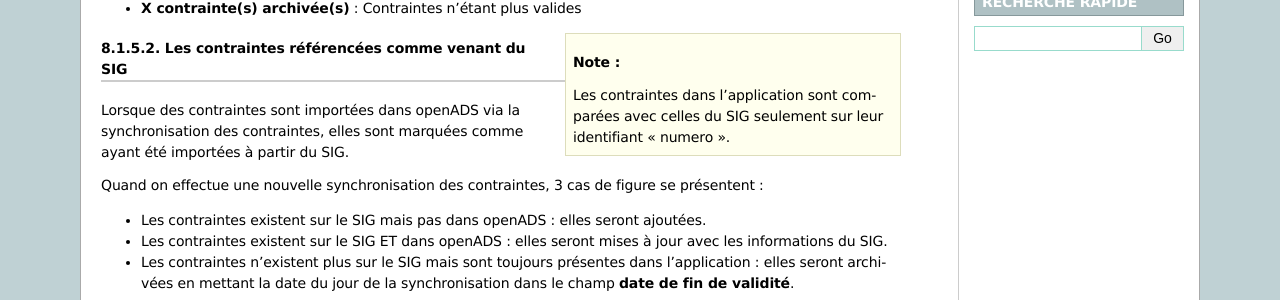
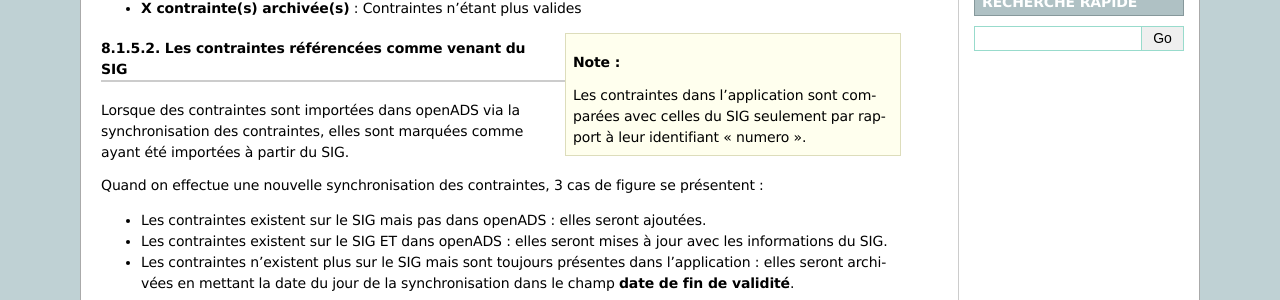
Before and after one commit to mpavaux/openads-documentation, a Sphinx documentation site: the page built from source/manuel_utilisateur/parametrage_dossier.rst, in a window 1280 px wide and 900 px high, scrolled down 2410 px. Shown: the part 173-473 px from the top of the window. Built offline with Sphinx 7.4.7, drawn with Linux system fonts in a browser that asks for light colours.

Commit message:
Correction d'un paragraphe sur synchro contraintes

```diff
--- a/source/manuel_utilisateur/parametrage_dossier.rst
+++ b/source/manuel_utilisateur/parametrage_dossier.rst
@@ -176,7 +176,7 @@
 
 .. sidebar:: Note :
 
-    Les contraintes dans l'application sont comparées avec celles du SIG seulement sur leur identifiant "numero".
+    Les contraintes dans l'application sont comparées avec celles du SIG seulement par rapport à leur identifiant "numero".
 
 
 Les contraintes référencées comme venant du SIG
```
